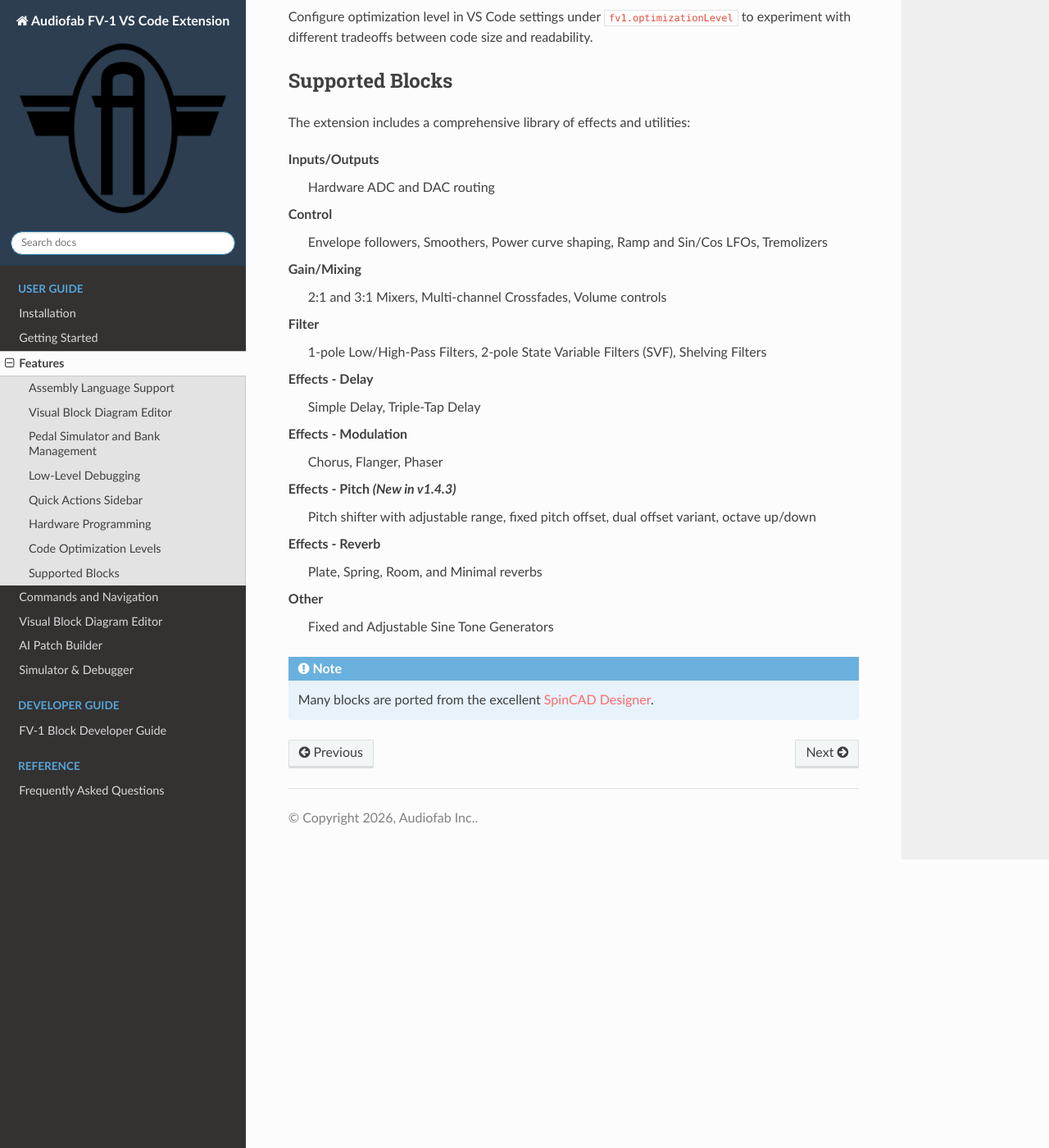
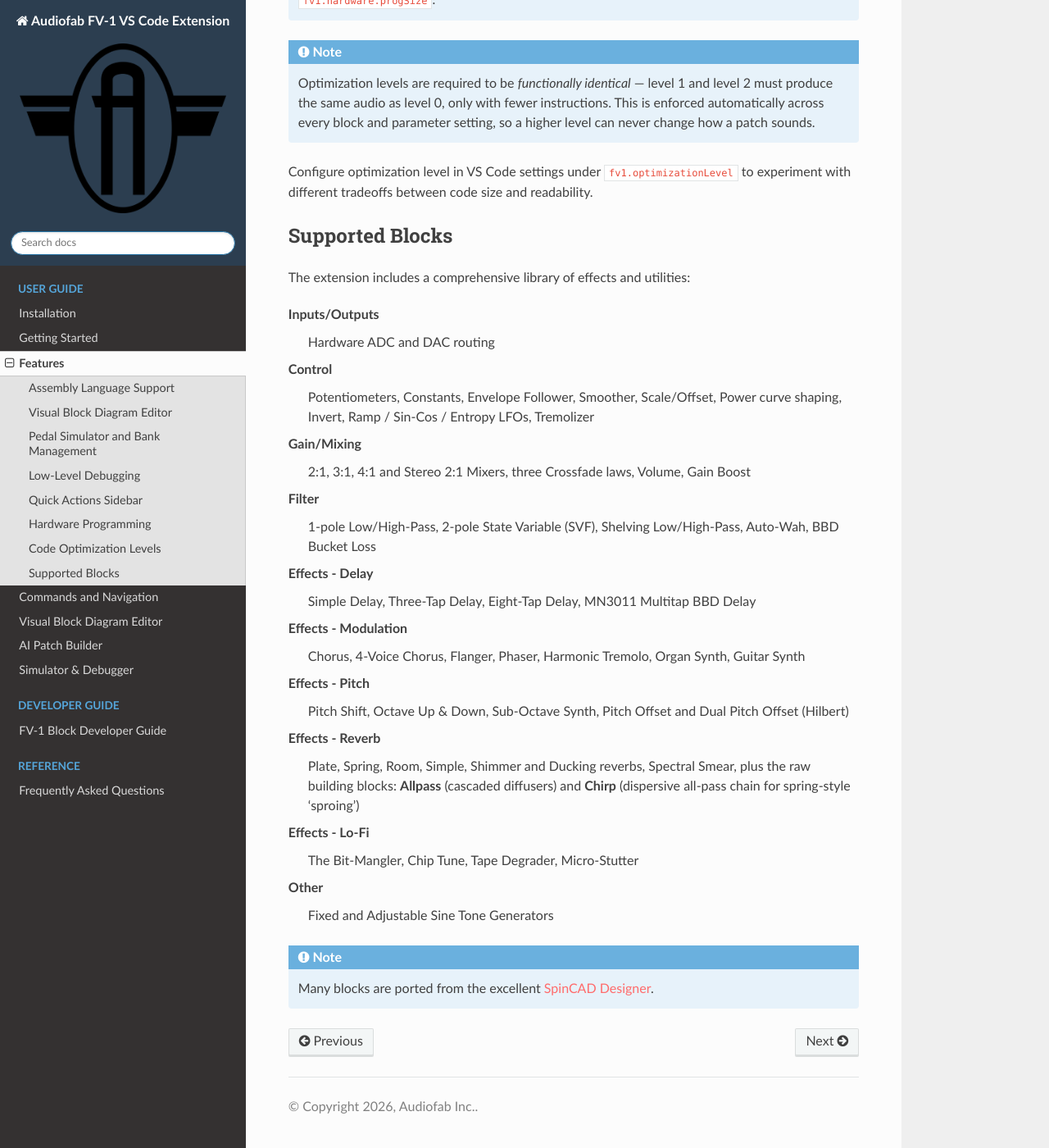
Before and after one commit to audiofab/fv1-vscode, a Sphinx documentation site: the page built from docs/source/features.rst, in a window 1280 px wide and 1400 px high, scrolled down 6769 px. Shown: the whole window at 82% size. Built offline with Sphinx 7.4.7 and the Read the Docs theme 3.1.0, drawn with Linux system fonts in a browser that asks for light colours; some of the changed text lies outside the part shown.

Commit message:
Update documentation

```diff
--- a/docs/source/features.rst
+++ b/docs/source/features.rst
@@ -53,6 +53,11 @@
 🎯 **Direct Programming**
    Program your diagram directly to a pedal slot with one keystroke
 
+📁 **Start from a Template**
+   Begin a new diagram from a published effect instead of a blank canvas. Templates are
+   browsed by category and fetched from the Audiofab effects repository, so the list grows
+   without needing an extension update.
+
 
 Pedal Simulator and Bank Management
 -----------------------------------
@@ -86,8 +91,11 @@
    to a ``.spn`` file you can edit and re-program; empty slots are left unassigned.
 
 🏷️ **Live Pot Labels**
-   The knob labels on the pedal graphic follow the selected slot, naming what each pot
-   actually controls in a block diagram and updating as you re-wire it.
+   The knob labels on the pedal graphic name what each pot actually controls in a block
+   diagram, and update as you re-wire it. This works for a ``.spndiagram`` on its own as
+   well as for a bank slot, and follows the signal through Smoothers and other control
+   shaping blocks — so a pot feeding a delay through a smoother reads *Delay Time*, not
+   the name of the smoother's input. A bank's own control names, if it has them, win.
 
 💾 **Export to HEX**
    Save your bank as Intel HEX for archival or use with other programmers. Unassigned
@@ -186,25 +194,33 @@
    Hardware ADC and DAC routing
 
 **Control**
-   Envelope followers, Smoothers, Power curve shaping, Ramp and Sin/Cos LFOs, Tremolizers
+   Potentiometers, Constants, Envelope Follower, Smoother, Scale/Offset, Power curve
+   shaping, Invert, Ramp / Sin-Cos / Entropy LFOs, Tremolizer
 
 **Gain/Mixing**
-   2:1 and 3:1 Mixers, Multi-channel Crossfades, Volume controls
+   2:1, 3:1, 4:1 and Stereo 2:1 Mixers, three Crossfade laws, Volume, Gain Boost
 
 **Filter**
-   1-pole Low/High-Pass Filters, 2-pole State Variable Filters (SVF), Shelving Filters
+   1-pole Low/High-Pass, 2-pole State Variable (SVF), Shelving Low/High-Pass, Auto-Wah,
+   BBD Bucket Loss
 
 **Effects - Delay**
-   Simple Delay, Triple-Tap Delay
+   Simple Delay, Three-Tap Delay, Eight-Tap Delay, MN3011 Multitap BBD Delay
 
 **Effects - Modulation**
-   Chorus, Flanger, Phaser
+   Chorus, 4-Voice Chorus, Flanger, Phaser, Harmonic Tremolo, Organ Synth, Guitar Synth
 
-**Effects - Pitch** *(New in v1.4.3)*
-   Pitch shifter with adjustable range, fixed pitch offset, dual offset variant, octave up/down
+**Effects - Pitch**
+   Pitch Shift, Octave Up & Down, Sub-Octave Synth, Pitch Offset and Dual Pitch Offset
+   (Hilbert)
 
 **Effects - Reverb**
-   Plate, Spring, Room, and Minimal reverbs
+   Plate, Spring, Room, Simple, Shimmer and Ducking reverbs, Spectral Smear, plus the
+   raw building blocks: **Allpass** (cascaded diffusers) and **Chirp** (dispersive
+   all-pass chain for spring-style 'sproing')
+
+**Effects - Lo-Fi**
+   The Bit-Mangler, Chip Tune, Tape Degrader, Micro-Stutter
 
 **Other**
    Fixed and Adjustable Sine Tone Generators
```
Also changed, not shown: docs/source/commands.rst (+6 -1 lines), docs/source/visual-editor.rst (+9 -1 lines).
